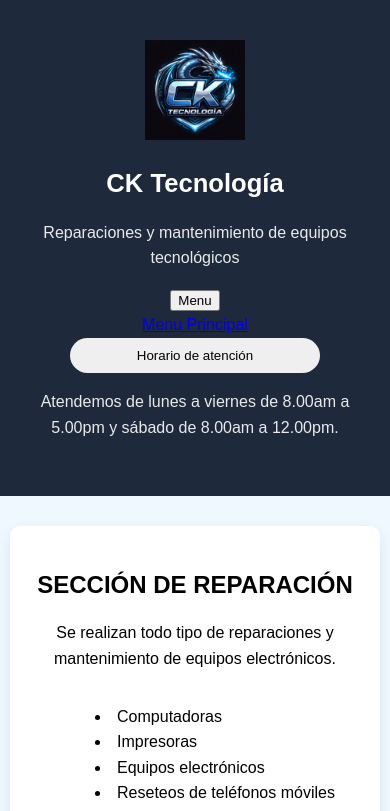
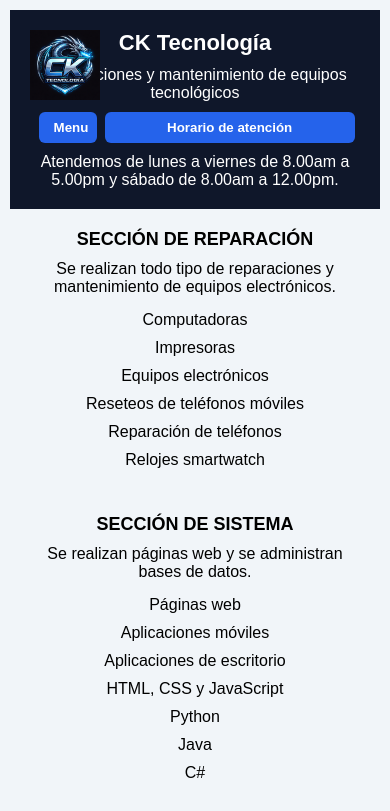
Before and after one commit to Jonathanvas430/proyecto, a plain HTML site: page proyect.html in a window 390 px wide. Both pictures are taken after a click on the button "Horario de atención". Shown: the top 811 px of the page. Drawn offline with Linux system fonts and the light colour scheme.

Commit message:
Refactor CSS for improved styling and structure

```diff
--- a/proyect.css
+++ b/proyect.css
@@ -1,128 +1,154 @@
+/* RESET */
+* {
+    margin: 0;
+    padding: 0;
+    box-sizing: border-box;
+}
+
+/* GENERAL */
 body {
-    font-family: 'Poppins', sans-serif;
-    margin: 0;
-    background-color: aliceblue;
-    color: black;
-    line-height: 1.6;
+    font-family: Arial, sans-serif;
+    background-color: #f1f5f9;
+    text-align: center;
 }
 
 /* HEADER */
 header {
-    background-color: #1e293b;
+    background-color: #0f172a;
     color: white;
-    padding: 60px 20px;
-    text-align: center;
+    padding: 20px;
     position: relative;
 }
 
-/* Logo en esquina izquierda (ESCRITORIO) */
+/* LOGO SIEMPRE EN ESQUINA IZQUIERDA */
 .logo {
-    width: 150px;
+    width: 70px;
     position: absolute;
+    left: 20px;
     top: 20px;
-    left: 20px;
 }
 
-/* Título */
-header h1 {
-    margin: 0;
-    font-size: 2.2rem;
-}
-
-/* Subtítulo */
-header p {
-    font-size: 1.1rem;
-    opacity: 0.9;
-}
-
-/* BOTÓN */
-#btnInfo {
-    padding: 10px 20px;
-    border-radius: 20px;
-    border: none;
-    cursor: pointer;
-}
-
-#btnInfo:hover {
-    background-color: darkblue;
-    transform: scale(1.05);
-    transition: 0.3s;
-}
-
-/* MAIN */
-main {
-    max-width: 900px;
-    margin: 40px auto;
-    padding: 20px;
-    text-align: center;
-}
-
-/* SECCIONES */
-section {
-    background: white;
-    padding: 25px;
-    border-radius: 10px;
-    margin-bottom: 30px;
-    box-shadow: 0 5px 15px rgba(0,0,0,0.08);
-}
-
-section h2 {
+/* TITULOS */
+h1 {
     margin-bottom: 10px;
 }
 
+h2 {
+    margin-bottom: 10px;
+}
+
+/* CONTENIDO */
+main {
+    padding: 20px;
+}
+
+section {
+    margin-bottom: 40px;
+}
+
 ul {
-    list-style-position: inside;
-    text-align: left;
+    list-style: none;
+    margin-top: 10px;
+}
+
+ul li {
+    padding: 5px 0;
+}
+
+/* BOTONES */
+button {
+    margin-top: 10px;
+    padding: 8px 15px;
+    border: none;
+    border-radius: 6px;
+    cursor: pointer;
+    background-color: #2563eb;
+    color: white;
+    font-weight: bold;
+}
+
+button:hover {
+    background-color: #1d4ed8;
+}
+
+/* ===== MENU DESPLEGABLE ===== */
+
+#menuContainer {
+    position: relative;
     display: inline-block;
+}
+
+.menu-procedimiento {
+    display: none;
+    position: absolute;
+    top: 40px;
+    left: 0;
+    background-color: white;
+    min-width: 180px;
+    border-radius: 8px;
+    box-shadow: 0 5px 15px rgba(0,0,0,0.2);
+    padding: 10px;
+    z-index: 1000;
+}
+
+.menu-procedimiento a {
+    display: block;
+    padding: 8px;
+    text-decoration: none;
+    color: black;
+    border-radius: 5px;
+}
+
+.menu-procedimiento a:hover {
+    background-color: #e2e8f0;
+}
+
+.mostrar {
+    display: block;
+}
+
+/* MENSAJE HORARIO */
+#mensaje {
+    display: none;
+    margin-top: 10px;
+}
+
+/* CONTACTO */
+.contacto {
+    background-color: #e2e8f0;
+    padding: 20px;
 }
 
 /* FOOTER */
 footer {
-    text-align: center;
-    padding: 20px;
-    background-color: black;
+    background-color: #0f172a;
     color: white;
-    font-size: 0.9rem;
+    padding: 15px;
+    margin-top: 20px;
 }
 
-/* CONTACTO */
-section.contacto {
-    background-color: black;
-}
-
-/* 📱 RESPONSIVE PARA TELÉFONO */
+/* ===== RESPONSIVE ===== */
 @media (max-width: 768px) {
 
-    header {
-        padding: 40px 20px;
-    }
-
-    .logo {
-        position: static;   /* deja de estar flotando */
-        width: 100px;
-        margin-bottom: 15px;
-    }
-
-    header h1 {
-        font-size: 1.6rem;
-    }
-
-    header p {
-        font-size: 1rem;
-        padding: 0 10px;
-    }
-
-    main {
-        margin: 20px auto;
+    body {
         padding: 10px;
     }
 
-    section {
-        padding: 20px;
+    h1 {
+        font-size: 22px;
     }
 
-    #btnInfo {
-        width: 100%;
+    h2 {
+        font-size: 18px;
+    }
+
+    button {
+        width: 90%;
         max-width: 250px;
     }
+
+    .menu-procedimiento {
+        left: 50%;
+        transform: translateX(-50%);
+    }
 }
```
